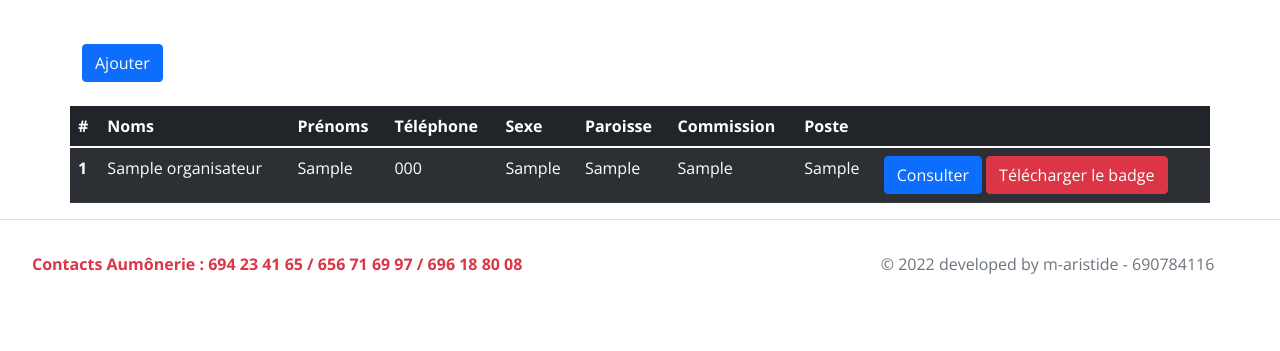
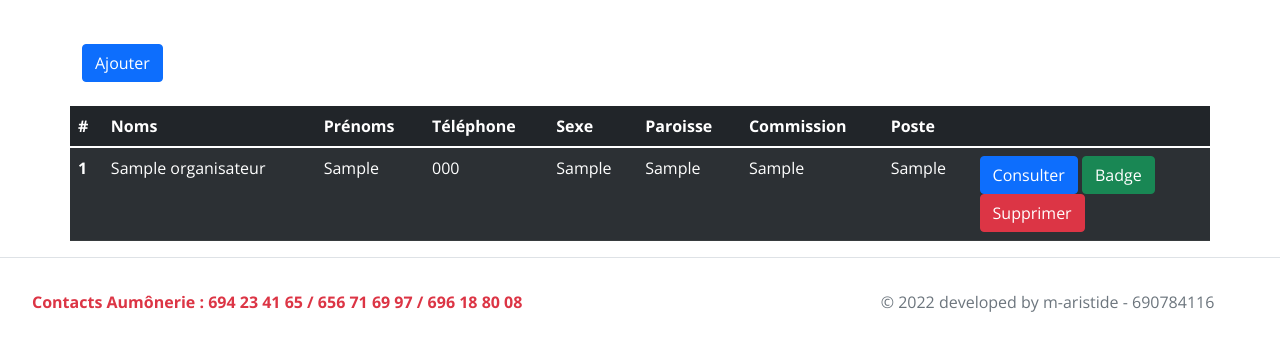
Before and after one commit to m-aristide/jnj, a Django app: page /organisateurs in a window 1280 px wide. Shown: the part 76-427 px from the top of the page. Run offline with Django 4.2, Linux system fonts and the light colour scheme; a user stored in the database is signed in; tables that the repository leaves empty hold one stand-in row (values such as "Sample post"); some libraries are stand-ins or nearby versions.

Commit message:
delete organisateur

```diff
--- a/webapp/organisateurs/templates/organisateurs.html
+++ b/webapp/organisateurs/templates/organisateurs.html
@@ -1,5 +1,9 @@
 {% extends "layout.html" %}
 {% load static %}
+{% block css %}
+<link href="{% static 'css/cropper.min.css' %}" rel="stylesheet">
+<link rel="stylesheet" href="{% static 'sweetalert2.min.css' %}">
+{% endblock %}
 {% block content %}
 <div class="container" style="margin-top: 120px;">
     {% if alerte %}
@@ -39,9 +43,14 @@
                     <td>{{org.commission}}</td>
                     <td>{{org.poste}}</td>
                     <td>
-                        <a class="btn btn-primary" href="{% url 'organisateur' id=org.pk %}">Consulter</a>
-                        <a class="btn btn-danger" target="_blank"
-                            href="{% static 'badges/org_' %}{{org.id}}.pdf">Télécharger le badge</a>
+                        <a class="btn btn-primary" href="{% url 'organisateur_id' id=org.pk %}">Consulter</a>
+                        <a class="btn btn-success" target="_blank"
+                            href="{% static 'badges/org_' %}{{org.id}}.pdf">Badge</a>
+                        <form action="{% url 'delete-organisateur' id=org.id %}" id="delete-organisateur" method="post">
+                            {% csrf_token %}
+                            <button type="button" onclick="supprimer_organisateur()" class="btn btn-danger">
+                                Supprimer</button>
+                        </form>
                     </td>
                 </tr>
                 {% endfor %}
@@ -55,4 +64,16 @@
 {% endblock %}
 {% block scrit %}
 <script src="{% static 'js/bootstrap.bundle.min.js' %}"></script>
+<script src="{% static 'js/cropper.min.js' %}"></script>
+<script src="{% static 'js/sweetalert2.all.min.js' %}"> </script>
+<script>
+    function supprimer_organisateur() {
+        Swal.fire('Supprimer?', 'Cet organisateur sera définitivement supprimé !?', 'question')
+            .then(function (result) {
+                if (result.isConfirmed) {
+                    document.getElementById('delete-organisateur').submit();
+                }
+            })
+    }
+</script>
 {% endblock %}
--- a/webapp/organisateurs/views.py
+++ b/webapp/organisateurs/views.py
@@ -19,6 +19,8 @@ def organisateurs(request) :
         del request.session['alerte']
     return render(request, 'organisateurs.html', context={'organisateurs': organisateurs, 'alerte': alerte})
 
+
+@login_required(login_url='connexion')
 def organisateur(request, id=None) :
 
     organisateur = {}
@@ -46,9 +48,19 @@ def organisateur(request, id=None) :
         return redirect('organisateurs')
 
     else :
-        organisateur = Organisateur.objects.get(pk = id)
+        print(id)
+        if id :
+            organisateur = Organisateur.objects.get(pk = id)
 
     return render(request, 'organisateur.html', context={'org': organisateur})
+
+
+@login_required(login_url='connexion')
+def delete_organisateur(request, id:int):
+    organisateur = Organisateur.objects.get(pk = id)
+    organisateur.delete()
+    request.session['alerte'] = {'success': True, 'message': 'Opération effectuée avec succès'}
+    return redirect('organisateurs')
 
 def render_pdf_view(org: Organisateur):
     # html template
--- a/webapp/webapp/urls.py
+++ b/webapp/webapp/urls.py
@@ -22,7 +22,7 @@ from contacts.views import index, add_contact, modifier_participant, delete_cont
 from contacts.views import inscrit, check_badge_produit, delete_photo, paiement_participant
 from dortoires.views import sites, ajouter_site, supprimer_site, supprimer_dortoir
 from encadreur.views import encadreurs, creer_code_encadreur, delete_code_encadreur
-from organisateurs.views import organisateurs, organisateur
+from organisateurs.views import organisateurs, organisateur, delete_organisateur
 
 urlpatterns = [
     path('users/logout', logout, name='logout'),
@@ -55,7 +55,8 @@ urlpatterns = [
     # organisateurs
     path('organisateurs', organisateurs, name='organisateurs'),
     path('organisateur', organisateur, name='organisateur'),
-    path('organisateur/<int:id>', organisateur, name='organisateur')
+    path('organisateurs/<int:id>', organisateur, name='organisateur_id'),
+    path('organisateur/<int:id>', delete_organisateur, name='delete-organisateur')
 ]
 
 # fichiers static
```
